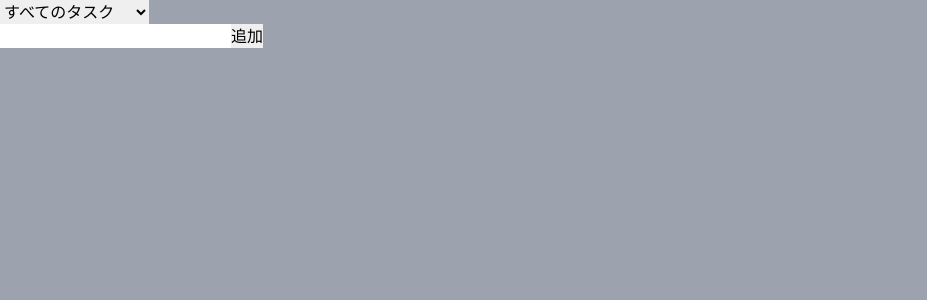
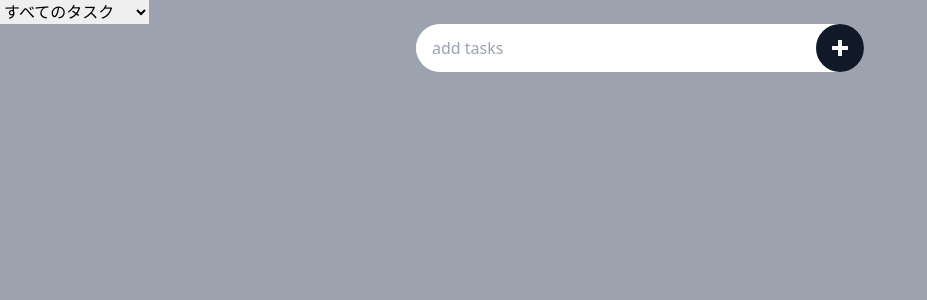
Before and after one commit to nacal/react-todo, a React (Create React App) app: page / in a window 1280 px wide. Shown: the top 300 px of the page, without its empty margins (0-927 px from the left). Built offline with nearby package versions, Linux system fonts and the light colour scheme.

Commit message:
Develop Form styles

```diff
--- a/src/Form.tsx
+++ b/src/Form.tsx
@@ -42,20 +42,44 @@ const Form = (props: FormProps) => {
             ゴミ箱を空にする
           </button>
         ) : (
-          <form onSubmit={(e) => handleOnSubmit(e)}>
+          <form
+            onSubmit={(e) => handleOnSubmit(e)}
+            className="flex items-center max-w-md mx-auto bg-white rounded-full"
+          >
+            <div className="w-full">
               <input
-              type="text"
+                type="search"
                 value={text}
                 disabled={props.filter === 'checked'}
                 onChange={(e) => setText(e.target.value)}
+                className="w-full px-4 py-1 text-gray-900 rounded-full focus:outline-none"
+                placeholder="add tasks"
               />
-            <input
+            </div>
+            <div>
+              <button
                 type="submit"
-              value='追加'
                 disabled={props.filter === 'checked'}
-              onChange={(e) => handleOnSubmit(e)}
+                onChange={(e: any) => handleOnSubmit(e)}
+                className="flex items-center justify-center w-12 h-12 bg-gray-900 text-gray-100 rounded-full"
+              >
+                <svg
+                  className="w-4 h-4"
+                  fill="none"
+                  stroke="currentColor"
+                  viewBox="0 0 24 24"
+                  xmlns="http://www.w3.org/2000/svg">
+                  <path
+                    stroke-linecap="round"
+                    stroke-linejoin="round"
+                    stroke-width="2"
+                    fill="#fff"
+                    d="M24 10h-10v-10h-4v10h-10v4h10v10h4v-10h10z"
                   />
-          </form>
+                </svg>
+              </button>
+            </div>
+          </form >
         )
       }
     </>
```
Lines whose indentation alone changed are shown as unchanged.
